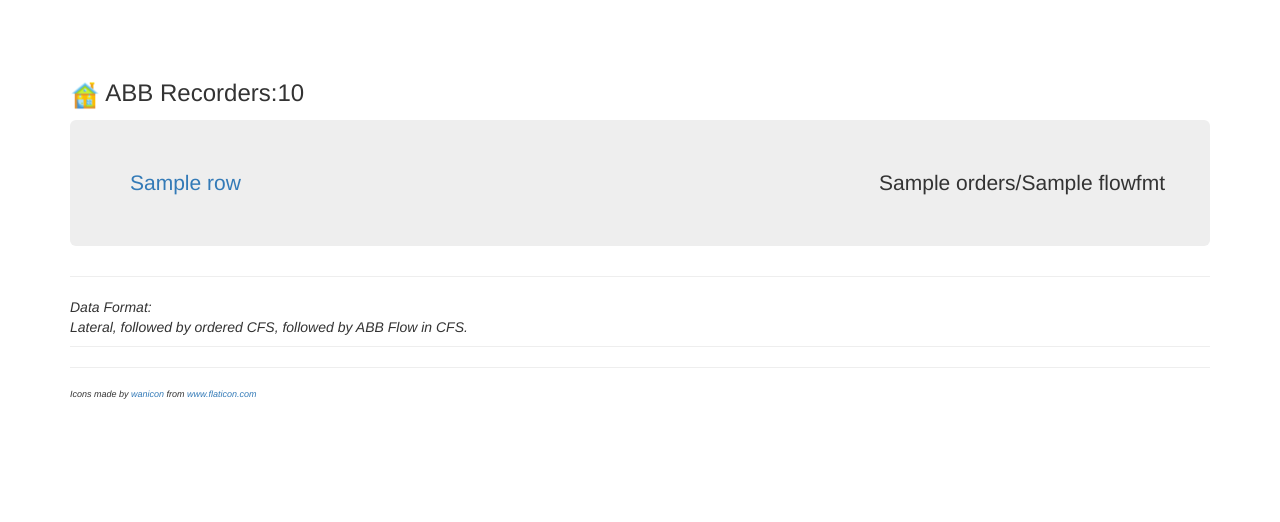
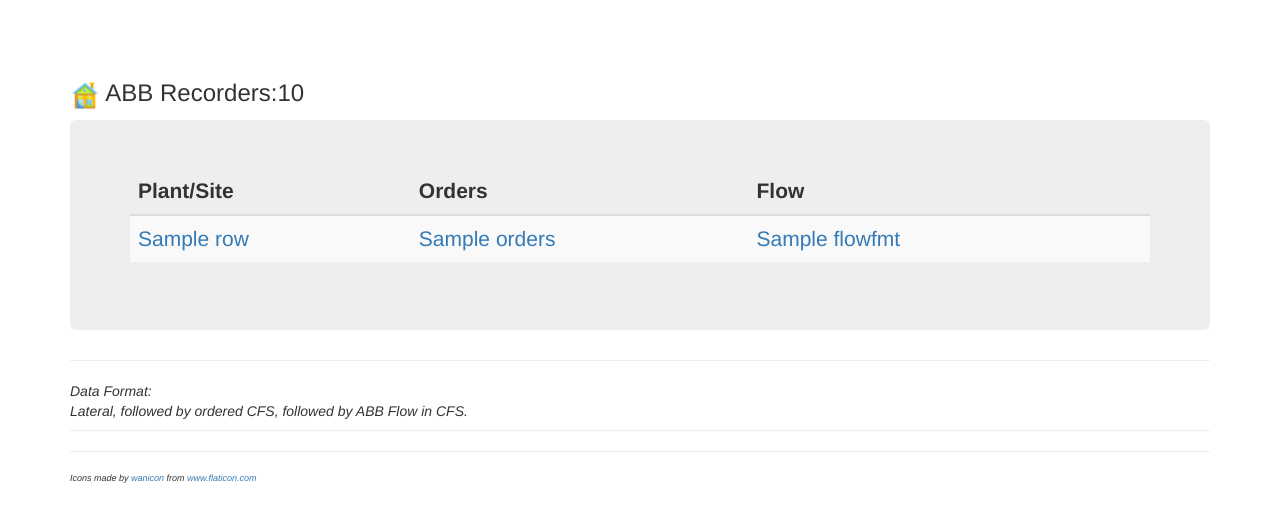
Before and after one commit to jcarter62/abbui, a Flask app: template templates/home.html in a window 1280 px wide. Shown: the part 52-574 px from the top of the page. Run offline with Flask 2, Linux system fonts and the light colour scheme; the template is opened without the code that fills it: most values are stand-ins (such as "Sample title", 1, 10 or a date in 2020); some libraries are stand-ins or nearby versions.

Commit message:
ui layout changes

```diff
--- a/static/css/home.css
+++ b/static/css/home.css
@@ -4,6 +4,10 @@
 
 .sitestatus {
     float: right
+}
+
+.tabletext {
+    font-size: 1.5em;
 }
 
 .siteloading {
--- a/templates/home.html
+++ b/templates/home.html
@@ -15,22 +15,42 @@
                             <a href="/">
                                 <img class="icon" src="{{ url_for('static', filename='icons/025-home.png') }}">
                             </a>
-                        {#                    TODO: format total with 2 after decimal#}
-                        ABB Recorders:{{context.total}}
+                            ABB Recorders:{{ context.total }}
                         </h3>
                     </div>
                     <div class="col-md-2 refresh_count" id="countdown">&nbsp;</div>
                 </div>
-            <div class="jumbotron">
+                <div class="jumbotron tabletext">
+
+                    <table class="table table-striped">
+                        <thead>
+                        <tr scope="row">
+                            <th scope="col-6">Plant/Site</th>
+                            <th scope="col-2">Orders</th>
+                            <th scope="col-2">Flow</th>
+                            <th scope="col-1">&nbsp;</th>
+                        </tr>
+                        </thead>
+                        <tbody>
                         {% for row in context.data %}
-                    <div class="row sitedetail">
-                        <div class="col-xs-4">
-                            <a href="{{ row['url'] }}">{{ row['dispname'] }}<span id="{{ loop.index }}A" class="dyn-icon">{{row['orders_vs_flow']}}</span></a>
-                        </div>
-                        <div class="col-xs-push-6 sitestatus {{ row['age'] }}">{{ row['orders'] }}/{{ row['flowfmt'] }}<span id="{{ loop.index }}B" class="dyn-icon">{{row['orders_vs_flow']}}</span>
-                        </div>
-                    </div>
+                            <tr scope="row">
+                                <td scope="col-6">
+                                    <a href="{{ row['url'] }}">{{ row['dispname'] }}</a>
+{#                                    <span id="{{ loop.index }}A" class="dyn-icon">{{ row['orders_vs_flow'] }}</span>#}
+                                </td>
+                                <td scope="col-2">
+                                    <a href="{{ row['url'] }}">{{ row['orders'] }}</a>
+                                </td>
+                                <td scope="col-2">
+                                    <a href="{{ row['url'] }}">{{ row['flowfmt'] }}</a>
+                                </td>
+                                <td scope="col-1">
+                                    <span id="{{ loop.index }}B" class="dyn-icon">{{ row['orders_vs_flow'] }}</span>
+                                </td>
+                            </tr>
                         {% endfor %}
+                        </tbody>
+                    </table>
                 </div>
                 <hr>
                 <div><i>Data Format:<br>Lateral, followed by ordered CFS, followed by ABB Flow in CFS.</i></div>
@@ -58,10 +78,10 @@
             let good_path = "{{ url_for('static', filename = 'icons/011-check.png') }}";
             let bad_path = "{{ url_for('static', filename = 'icons/035-notification.png') }}";
 
-        function icon(id, value ){
-            if (value == '' ){
+            function icon(id, value) {
+                if (value == '') {
                     icon_remove(id)
-            } else if ( value == 'good') {
+                } else if (value == 'good') {
                     icon_set(id, good_path)
                 } else {
                     icon_set(id, bad_path)
```
Also changed, not shown: data/site.py (+8 -0 lines). Lines whose indentation alone changed are shown as unchanged.
